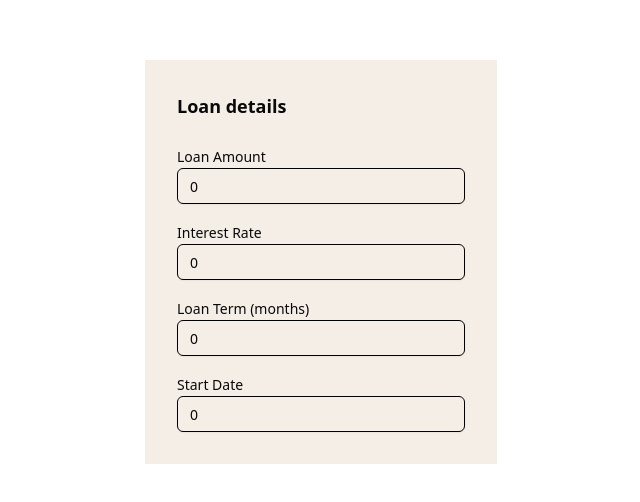
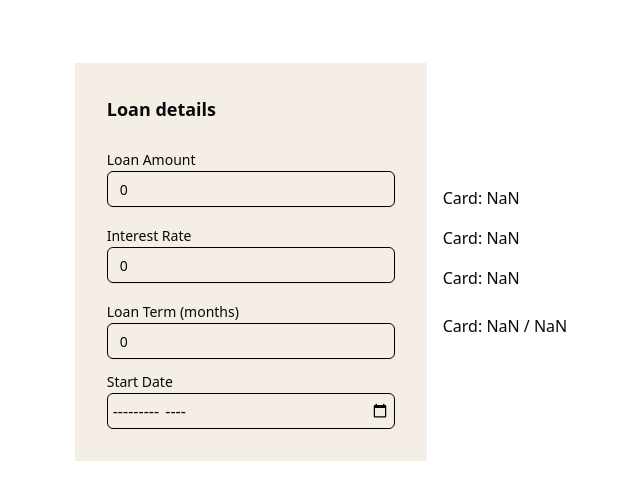
Before and after one commit to AryanYadav-git/aharnish-assessment, a Next.js app: page / in a window 1280 px wide. Shown: the part 138-640 px from the top of the page, without its empty margins (319-959 px from the left). Built offline with nearby package versions, Linux system fonts and the light colour scheme.

Commit message:
complted basic functionality

```diff
--- a/app/page.tsx
+++ b/app/page.tsx
@@ -1,10 +1,21 @@
+"use client"
+import Card from "@/components/Card";
 import LoanDetailsForm from "@/components/LoanDetailsForm";
 import Image from "next/image";
+import { useState } from "react";
 
 export default function Home() {
+  const [calculatedEmi, setCalculatedEmi] = useState("");
+  const [loanDetails, setLoanDetails] = useState({
+    amount: 0,
+    interest: 0,
+    duration: 0,
+    startDate: "",
+  });
   return (
-    <div className="flex items-center justify-center h-full">
-      <LoanDetailsForm/>
+    <div className="flex items-center justify-center h-full gap-4">
+      <LoanDetailsForm loanDetails={loanDetails} setLoanDetails={setLoanDetails} setCalculatedEmi={setCalculatedEmi}/>
+      <Card loanDetails={loanDetails} calculatedEmi ={calculatedEmi}/>
     </div>
   );
 }
--- /dev/null
+++ b/components/Card.tsx
@@ -0,0 +1,25 @@
+"use client"
+const Card = ({calculatedEmi, loanDetails}: any) => {
+  const {amount, duration, interest, startDate} = loanDetails;
+  const totalLoanPayments = calculatedEmi * duration ;
+  const totalInterestPayments = (totalLoanPayments-amount).toFixed(2);
+  const payoffDate ={
+    month: 0,
+    year: ""
+  }
+  const years = duration/12;
+  payoffDate.year = (Number.parseInt(startDate.substring(0,4))+years).toFixed(0);
+  payoffDate.month = (Number.parseInt(startDate.substring(5,7)) + (duration % 12)) % 12;
+
+  return (
+    <div className="flex flex-col gap-2">
+      <p>Card: {calculatedEmi}</p>
+      <p></p>Card: {totalLoanPayments}
+      <p></p>Card: {totalInterestPayments}
+      <p>{startDate}</p>
+      <p></p>Card: {`${payoffDate.month} / ${payoffDate.year}`}
+    </div>
+  )
+}
+
+export default Card
--- a/components/LoanDetailsForm.tsx
+++ b/components/LoanDetailsForm.tsx
@@ -1,24 +1,32 @@
 "use client"
 
 import { Input } from "./ui/input";
-import { useState } from 'react';
+import { useEffect, useState } from 'react';
 import { Label } from "./ui/label";
 
-const LoanDetailsForm = () => {
-  const [loanDetails, setLoanDetails] = useState({
-    amount: 0,
-    interest: 0,
-    duration: 0,
-    startDate: 0,
-  });
+const LoanDetailsForm = ({setCalculatedEmi, loanDetails, setLoanDetails}: any) => {
+  const calculateEmi = (amount: number, interest: number, duration: number) => {
+    const monthlyRate = (interest / 100) / 12;
+    const payment =
+      (amount * monthlyRate * Math.pow(1 + monthlyRate, duration)) /
+      (Math.pow(1 + monthlyRate, duration) - 1);
+      return payment.toFixed(2);
+  }
 
-  const handleChange = (e: any) => {
+  const handleChange = async (e: any) => {
     const { name, value } = e.target;
-    setLoanDetails(prevDetails => ({
+    //@ts-ignore
+    await setLoanDetails(prevDetails  => ({
       ...prevDetails,
       [name]: value
     }));
   };
+
+  useEffect(()=> {
+    const { amount, interest, duration } = loanDetails;
+    const emi = calculateEmi(amount, interest, duration);
+    setCalculatedEmi(emi);
+  }, [loanDetails])
 
   return (
     <div className="p-8 bg-[#f4eee6] flex flex-col gap-4">
@@ -30,7 +38,7 @@ const LoanDetailsForm = () => {
           className="border-black"
           id="amount"
           name="amount"
-          value={loanDetails.amount}
+          value={`${loanDetails.amount}`}
           onChange={handleChange}
         />
       </div>
@@ -57,15 +65,13 @@ const LoanDetailsForm = () => {
         />
       </div>
 
-      <div>
+      <div className="flex flex-col gap-1">
         <Label htmlFor="startDate">Start Date</Label>
-        <Input
-          className="border-black"
+        <input type="month" className="border-black border p-1 rounded-md bg-inherit"
           id="startDate"
           name="startDate"
           value={loanDetails.startDate}
-          onChange={handleChange}
-        />
+          onChange={handleChange} />
       </div>
     </div>
   );
```
